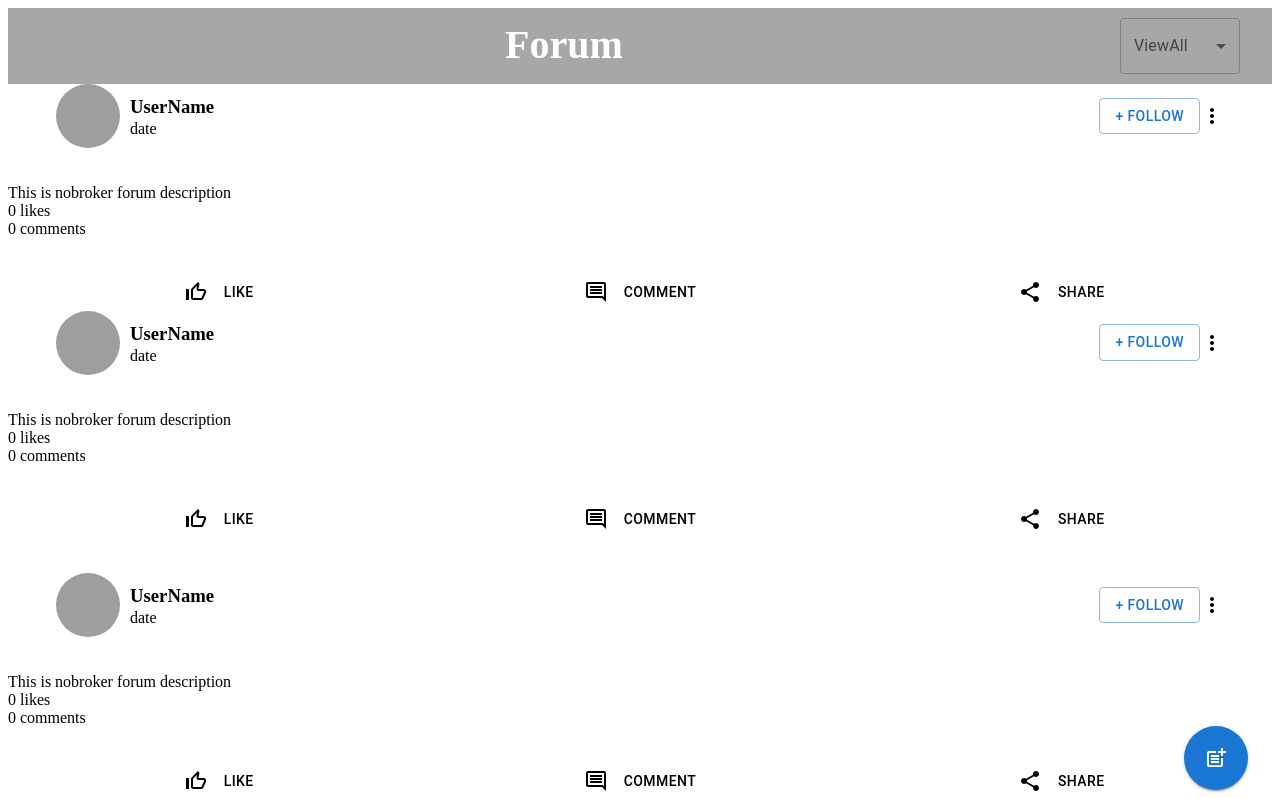
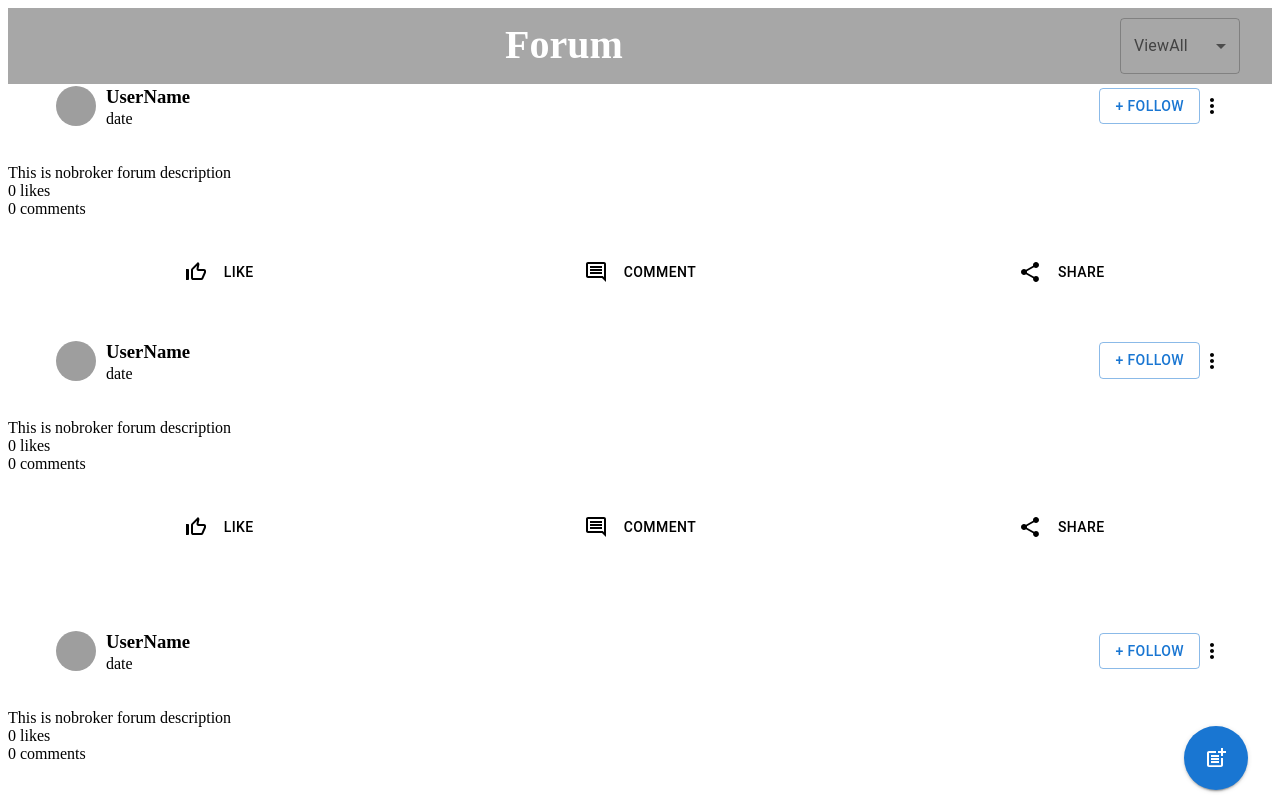
Before and after one commit to nirav19029/hood-forum, a React (Create React App) app in the folder frontend/: page / in a window 1280 px wide. Shown: the top 798 px of the page. Built offline with nearby package versions, Linux system fonts and the light colour scheme; grey boxes are pictures that could not be loaded.

Commit message:
React version error solved

```diff
--- a/frontend/src/components/card/AddFormModal.css
+++ b/frontend/src/components/card/AddFormModal.css
@@ -8,7 +8,7 @@
 
 .finalButton{
     display: flex;
-    justify-content: end;
+    justify-content: flex-end;
     transform: translate(0%,130%);
 }
 
--- a/frontend/src/components/card/Card.js
+++ b/frontend/src/components/card/Card.js
@@ -4,7 +4,7 @@
 
 const Card = () => {
   return (
-    <div className="card-container">
+    <div className="card-container" style={{ marginBottom: "3rem" }}>
       <div>
         {/* Userinfo */}
         <UserInfo />
--- a/frontend/src/index.js
+++ b/frontend/src/index.js
@@ -1,11 +1,22 @@
+// import React from "react";
+// import ReactDOM from "react-dom";
+// import App from "./App";
+// import { StyledEngineProvider } from "@mui/material/styles";
+
+// ReactDOM.render(
+//   <StyledEngineProvider injectFirst>
+//     <App />
+//   </StyledEngineProvider>,
+//   document.getElementById("root")
+// );
 import React from "react";
-import ReactDOM from "react-dom";
 import App from "./App";
-import { StyledEngineProvider } from "@mui/material/styles";
 
-ReactDOM.render(
-  <StyledEngineProvider injectFirst>
+import { createRoot } from "react-dom/client";
+const container = document.getElementById("root");
+const root = createRoot(container);
+root.render(
+  <React.StrictMode>
     <App />
-  </StyledEngineProvider>,
-  document.getElementById("root")
+  </React.StrictMode>
 );
```
